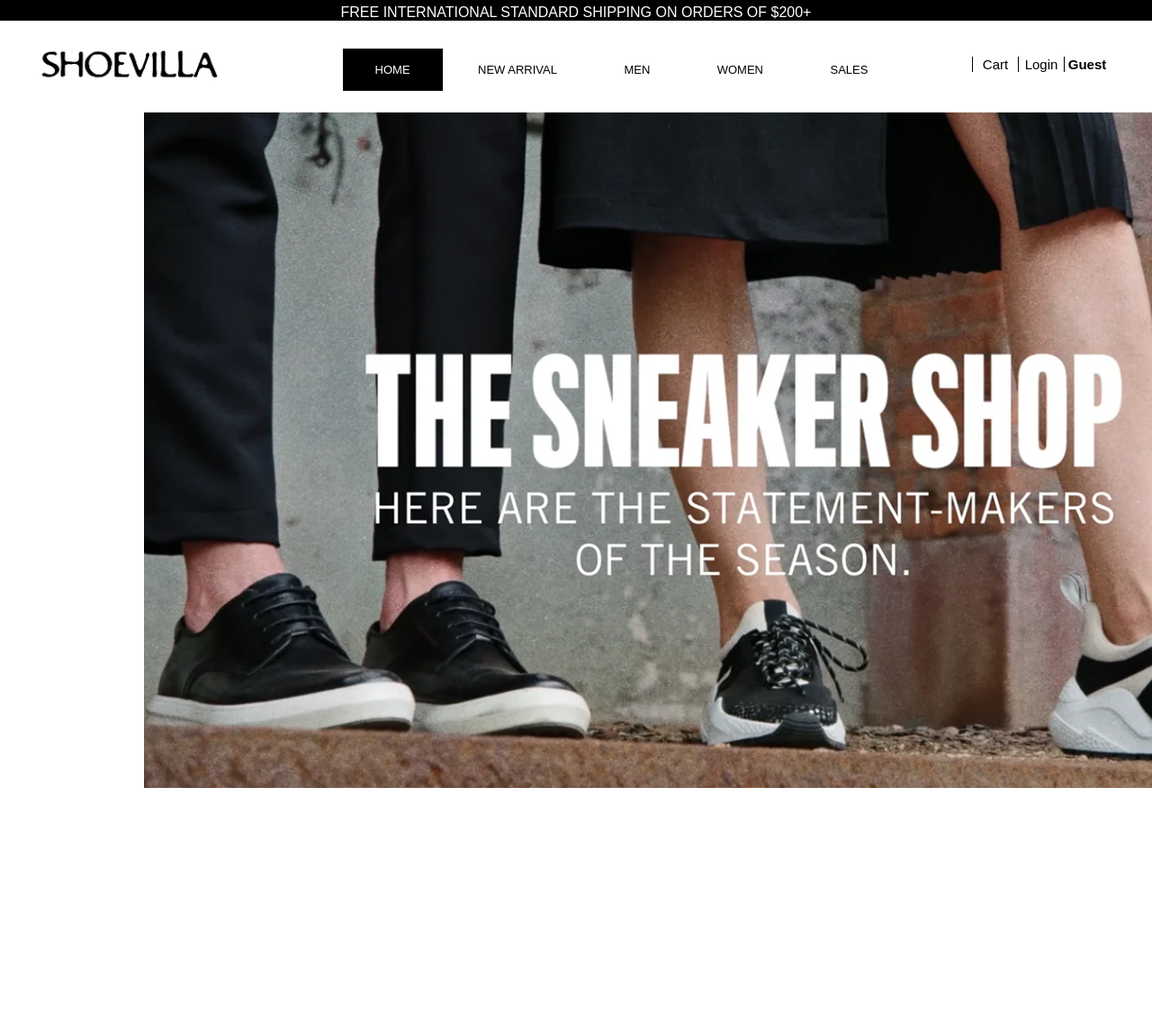
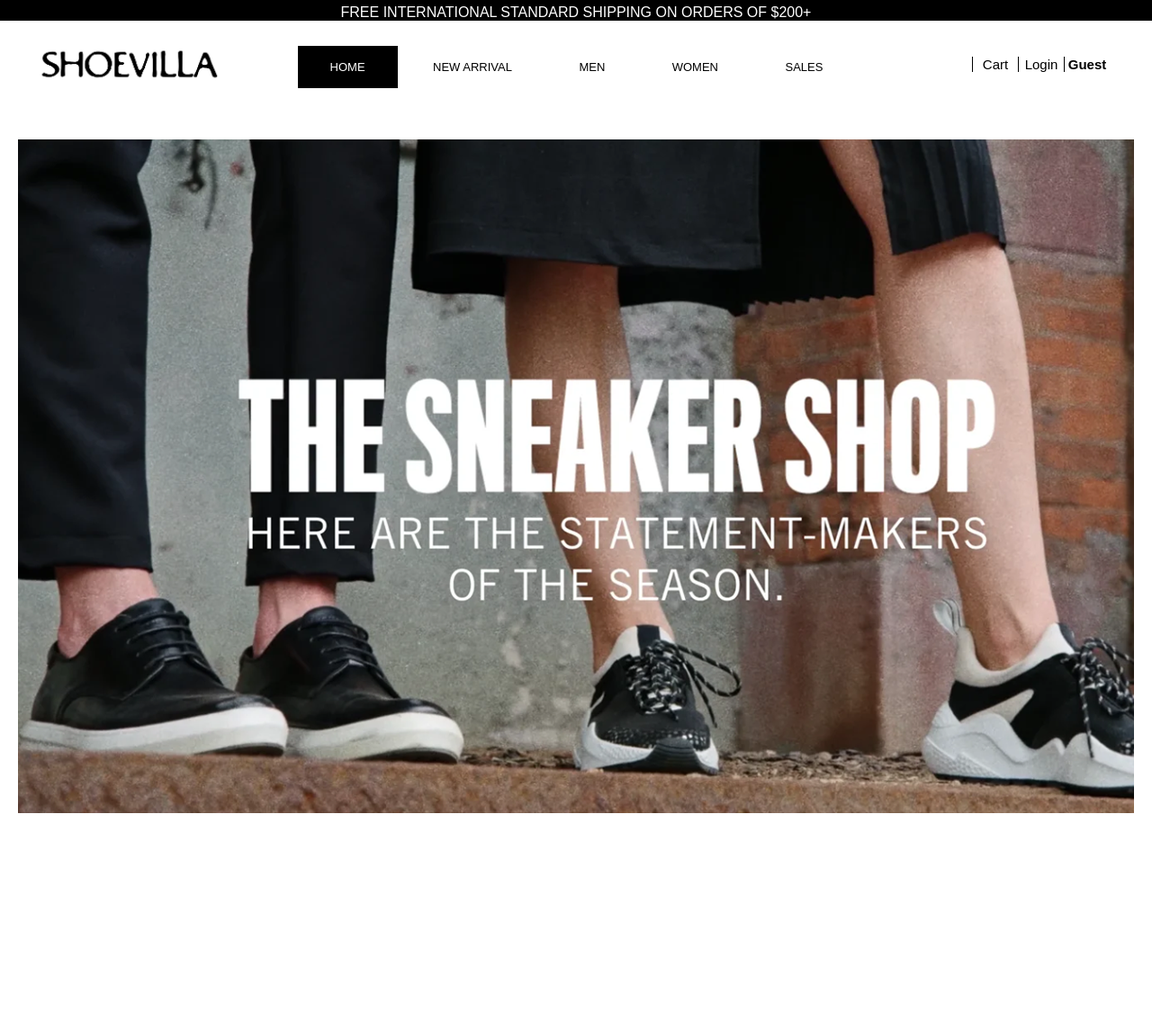
Before and after one commit to desmondkz/EE4717_ShoeVilla, a PHP site: page / in a window 1280 px wide; the page is wider, and only the part inside the window is pictured. Shown: the top 1144 px of that part at 90% size. Run offline with PHP 8.4, Linux system fonts and the light colour scheme.

Commit message:
index page

```diff
--- a/css/index_style.css
+++ b/css/index_style.css
@@ -65,12 +65,18 @@
     transition: all .5s ease;
 }
 
+.nav-div{
+    width: 100%;
+    margin: 0 auto;
+    display: table;
+}
 .main-nav
 {
     /* float: left; */
     text-align: center;
     list-style: none;
-    margin-top: 45px;
+    /* margin-top: 45px; */
+    margin-top: -60px;
 }
 
 .main-nav li
@@ -108,7 +114,11 @@
     margin-top: 30px;
     margin-left: auto;
     margin-right: auto;
-    width: 75%;
+    /* width: 75%; */
+}
+.display{
+    display: block;
+    margin: 0 auto;
 }
 
 .footer
--- a/index.php
+++ b/index.php
@@ -60,14 +60,15 @@
                         echo "<li><strong>".$_SESSION['username']."</strong></li>";
                     }
                     else {
-                        // echo "&nbsp";
+                        echo "&nbsp";
                         echo '<li><a href="login.php">Login</a></li>';
-                        echo '<li><strong>Guest</strong></li>';
+                        echo '&nbsp<li><strong>Guest</strong></li>';
                     }
                 ?>
             </div>
 
             <!--Main Navigation-->
+            <div class='nav-div'>
             <ul class="main-nav">
                 <li class="active"><a href="index.php"> HOME        </a></li>
                 <li><a href="new_arrival.php"> NEW ARRIVAL          </a></li>
@@ -75,10 +76,10 @@
                 <li><a href="women.php"> WOMEN                      </a></li>
                 <li><a href="sales.php"> SALES                      </a></li>
             </ul>
-
+            </div>
             <!--Image Display-->
             <div class="image-display">
-                <img src="images/1.png">
+                <img class='display' src="images/1.png">
             </div>
 
             <!--Maddox Category Box-->
```
Also changed, not shown: images/1.png.
